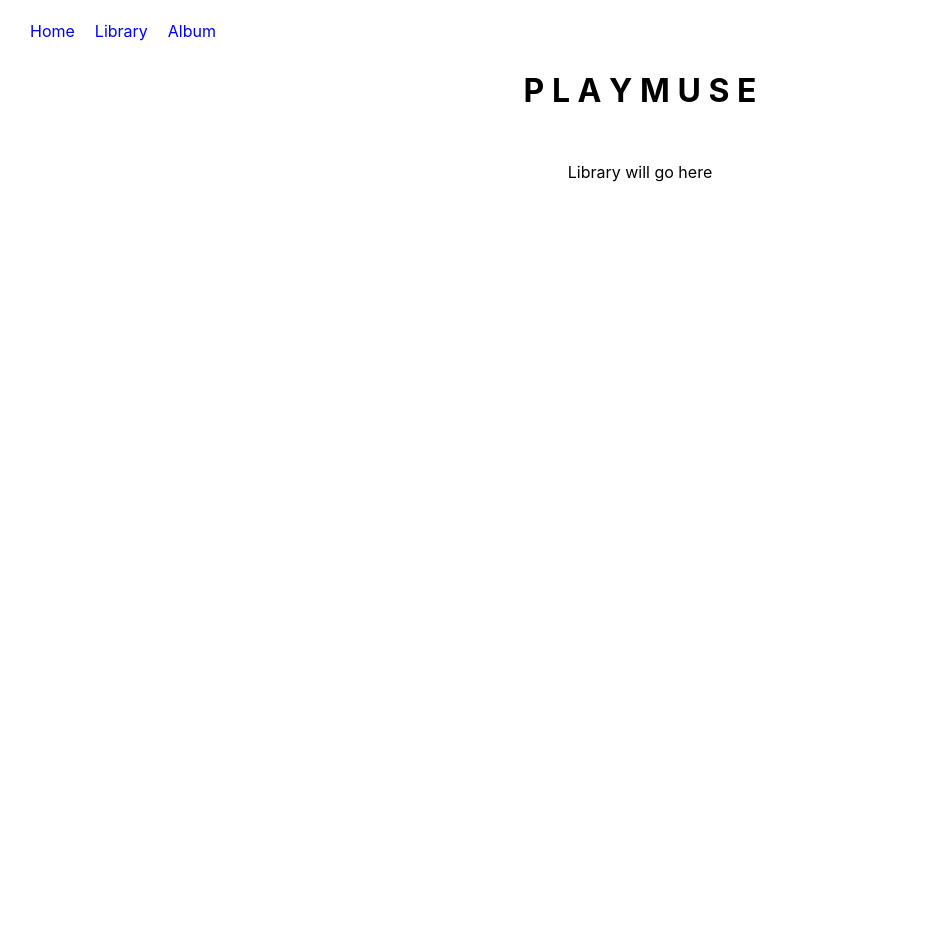
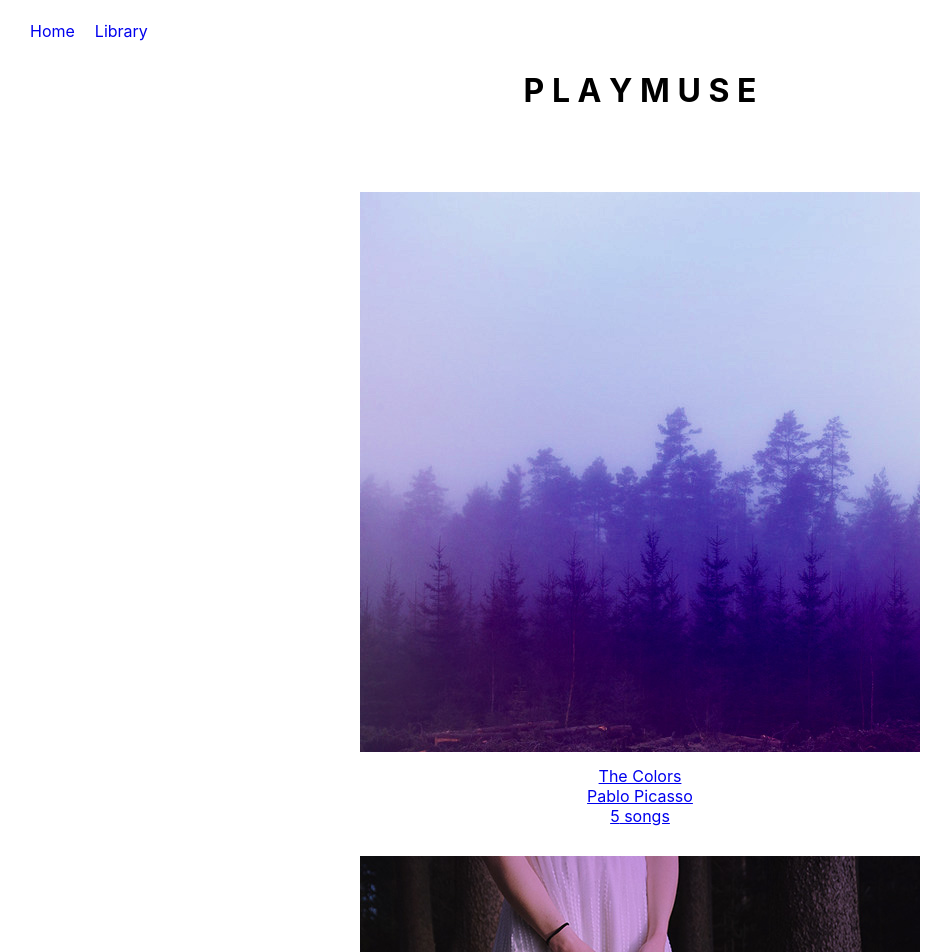
Before and after one commit to Loneill29/_playmuse, a React (Create React App) app: page /library in a window 1280 px wide. Shown: the top 952 px of the page, without its empty margins (0-952 px from the left). Before the commit the page ends 800 px from the top, so only its background shows below. Built offline with nearby package versions, Linux system fonts and the light colour scheme.

Commit message:
add library page'

```diff
--- a/src/App.css
+++ b/src/App.css
@@ -23,3 +23,11 @@
   text-align: center;
   padding-bottom: 30px;
 }
+
+.library .album-title {
+  margin-top: 10px;
+}
+
+.library .album-pic {
+  margin-top: 30px;
+}
--- a/src/App.js
+++ b/src/App.js
@@ -13,14 +13,13 @@
           <nav>
             <Link className="nav-link" to='/'>Home</Link>
             <Link className="nav-link" to='/library'>Library</Link>
-            <Link className="nav-link" to='/album'>Album</Link>
           </nav>
           <h1>P L A Y M U S E</h1>
         </header>
         <main>
           <Route exact path="/" component={Landing} />
           <Route path="/library" component={Library} />
-          <Route path="/album" component={Album} />
+          <Route path="/album/:slug" component={Album} />
         </main>
       </div>
     );
--- a/src/components/Album.js
+++ b/src/components/Album.js
@@ -1,9 +1,13 @@
-import React from 'react';
+import React, { Component } from 'react';
 
-const Album = () => (
-  <section className="album">
-    Album will go here
-  </section>
-);
+class Album extends Component {
+  render() {
+    return (
+      <section className="album">
+        {this.props.match.params.slug} Album will go here
+      </section>
+    );
+  }
+}
 
 export default Album;
--- a/src/components/Library.js
+++ b/src/components/Library.js
@@ -1,9 +1,30 @@
-import React from 'react';
+import React, { Component } from 'react';
+import { Link } from 'react-router-dom';
+import albumData from './../data/albums';
 
-const Library = () => (
-  <section className="library">
-    Library will go here
-  </section>
-);
+class Library extends Component {
+  constructor(props) {
+  super(props);
+  this.state = { albums: albumData };
+}
+
+  render() {
+   return (
+     <section className='library'>
+        {
+          this.state.albums.map( (album, index) =>
+            <Link to={`/album/${album.slug}`} key={index}>
+              <img className='album-pic' src={album.albumCover} alt={album.title} />
+              <div className='album-title'>{album.title}</div>
+              <div>{album.artist}</div>
+              <div>{album.songs.length} songs</div>
+            </Link>
+
+          )
+        }
+     </section>
+    );
+  }
+}
 
 export default Library;
--- /dev/null
+++ b/src/data/albums.js
@@ -0,0 +1,27 @@
+export default [{
+  title: 'The Colors',
+  artist: 'Pablo Picasso',
+  releaseInfo: '1909 Spanish Records',
+  albumCover: '/assets/images/album_covers/01.jpg',
+  slug: 'the-colors',
+  songs: [
+      { title: 'Blue', duration: '161.71', audioSrc: '/assets/music/blue.mp3' },
+      { title: 'Green', duration: '103.96', audioSrc: '/assets/music/green.mp3' },
+      { title: 'Red', duration: '268.45', audioSrc: '/assets/music/red.mp3' },
+      { title: 'Pink', duration: '153.14', audioSrc: '/assets/music/pink.mp3' },
+      { title: 'Magenta', duration: '374.22', audioSrc: '/assets/music/magenta.mp3' }
+  ]
+}, {
+    title: 'The Telephone',
+    artist: 'Guglielmo Marconi',
+    releaseInfo: '1909 EM',
+    albumCover: '/assets/images/album_covers/02.jpg',
+    slug: 'the-telephone',
+    songs: [
+      { title: 'Blue', duration: '161.71', audioSrc: '/assets/music/blue.mp3' },
+      { title: 'Green', duration: '103.96', audioSrc: '/assets/music/green.mp3' },
+      { title: 'Red', duration: '268.45', audioSrc: '/assets/music/red.mp3' },
+      { title: 'Pink', duration: '153.14', audioSrc: '/assets/music/pink.mp3' },
+      { title: 'Magenta', duration: '374.22', audioSrc: '/assets/music/magenta.mp3' }
+    ]
+}];
```
